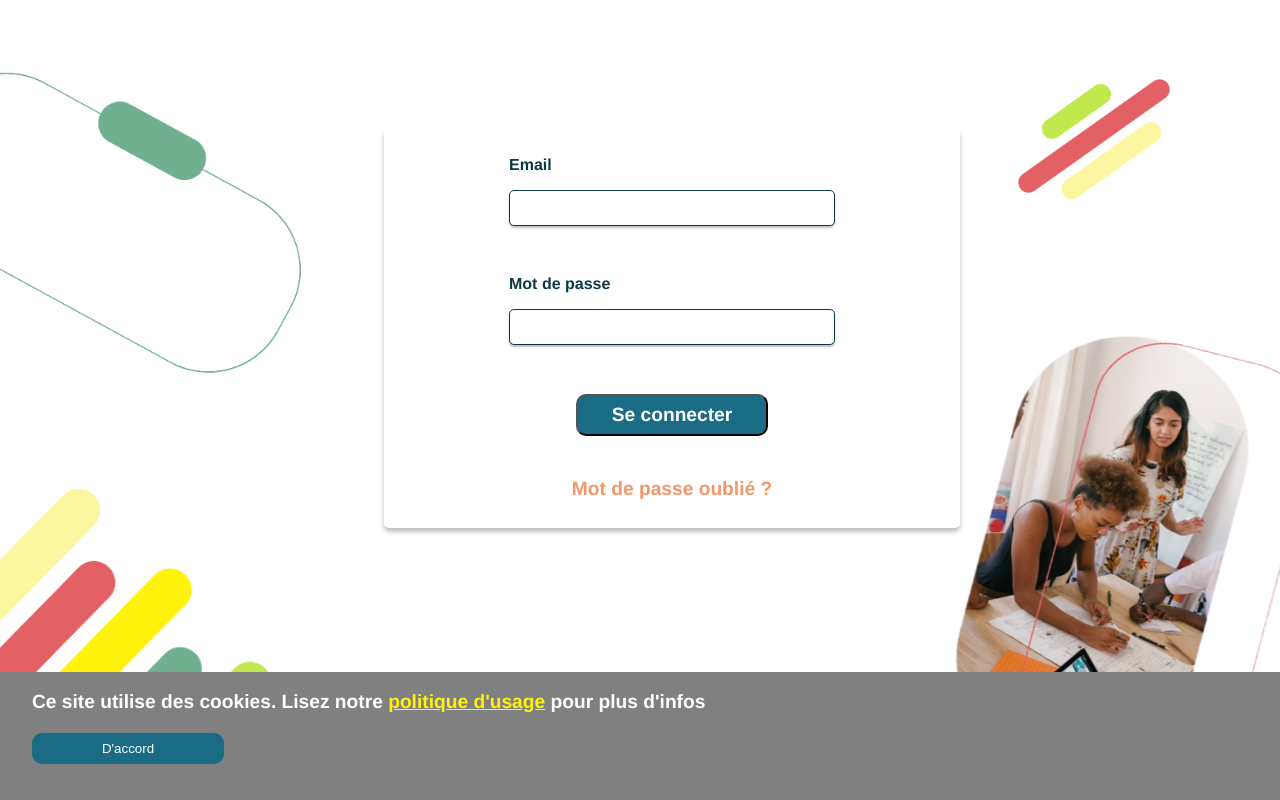
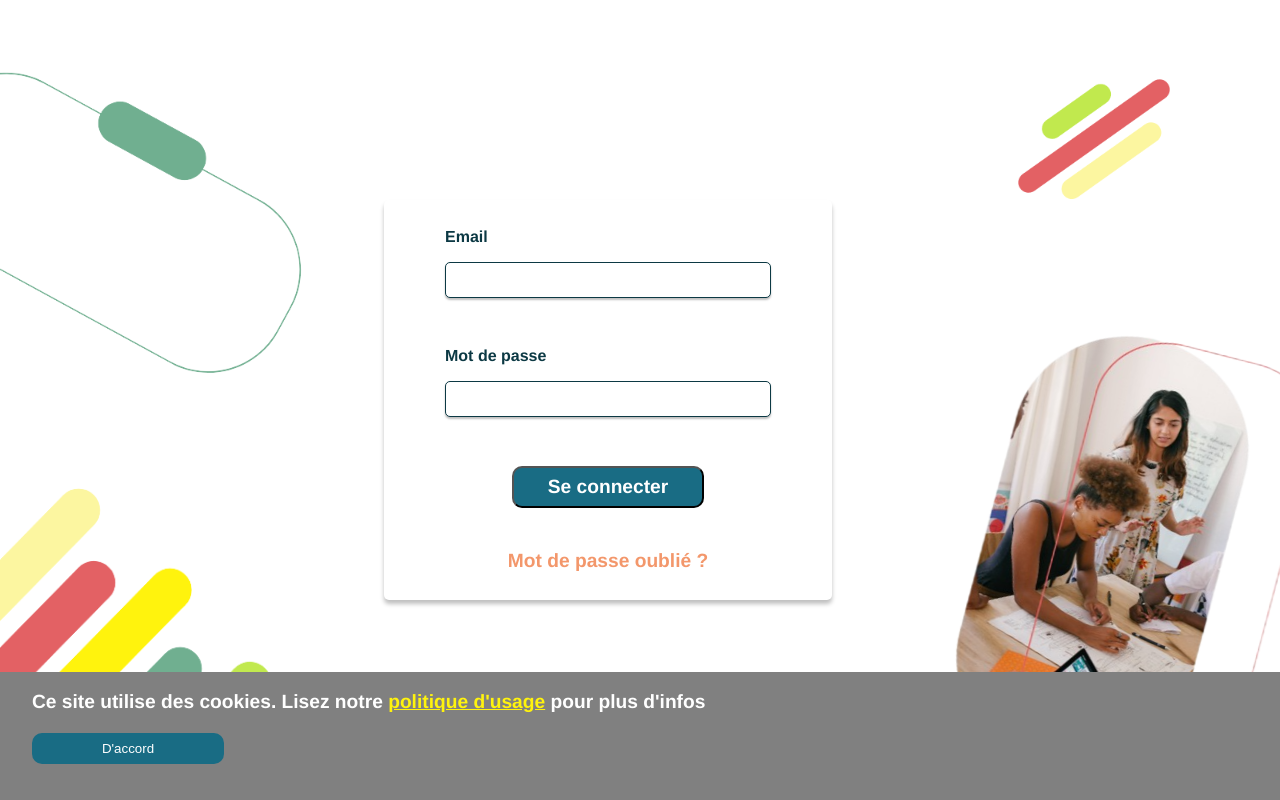
Before and after one commit to WildCodeSchool/2023-02-JS-RemoteFR-DeVMX-P3-Sense-Makers, a React (Vite) app in the folder frontend/: page / in a window 1280 px wide. Built offline with nearby package versions, Linux system fonts and the light colour scheme.

Commit message:
chanegd css of login page

```diff
--- a/frontend/src/scss/_login.scss
+++ b/frontend/src/scss/_login.scss
@@ -83,8 +83,8 @@
 @media screen and (min-width: 768px) {
   .logInContainer {
     left: 30%;
-    left: 30%;
     max-width: 45vw;
+    max-height: 5vh;
     input {
       width: 25vw;
     }
@@ -97,7 +97,9 @@
 
 @media screen and (min-width: 1024px) {
   .logInContainer {
-    top: 10vw;
+    top: 25vh;
+    width: 35vw;
+    left:30vw;
     .logInUsername {
       label {
         p {
@@ -106,7 +108,7 @@
       }
     }
     button {
-      width: 12rem;
+      min-width: 12rem;
       h2 {
         font-size: $font-size-l;
       }
```
